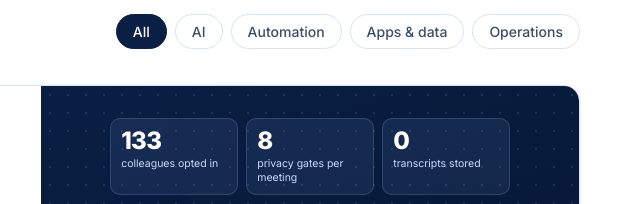
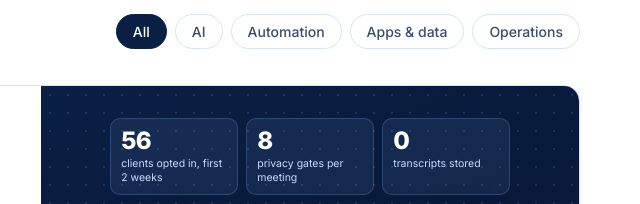
Before and after one commit to jcuneo-builds/jcuneo-builds.github.io, a plain HTML site: page index.html in a window 1280 px wide. Shown: the part 1940-2144 px from the top of the page, 612-1252 px from the left. Drawn offline with Linux system fonts and the light colour scheme.

Commit message:
Update meeting stat.html

```diff
--- a/index.html
+++ b/index.html
@@ -415,7 +415,7 @@
       <div class="visual" aria-hidden="true">
         <div class="mn">
           <div class="mn-stats">
-            <div><b>133</b><span>colleagues opted in</span></div>
+            <div><b>56</b><span>clients opted in, first 2 weeks</span></div>
             <div><b>8</b><span>privacy gates per meeting</span></div>
             <div><b>0</b><span>transcripts stored</span></div>
           </div>
```
